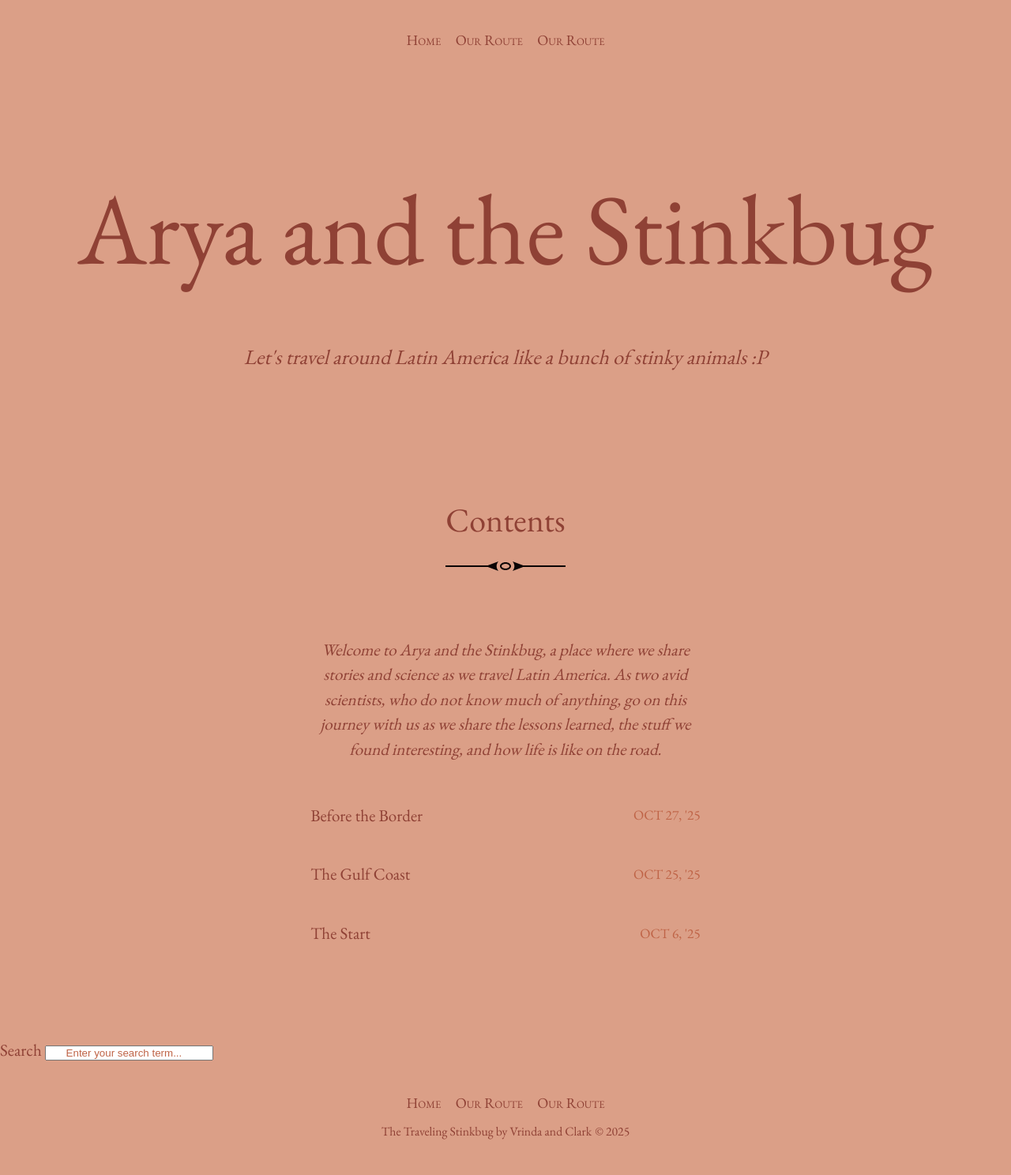
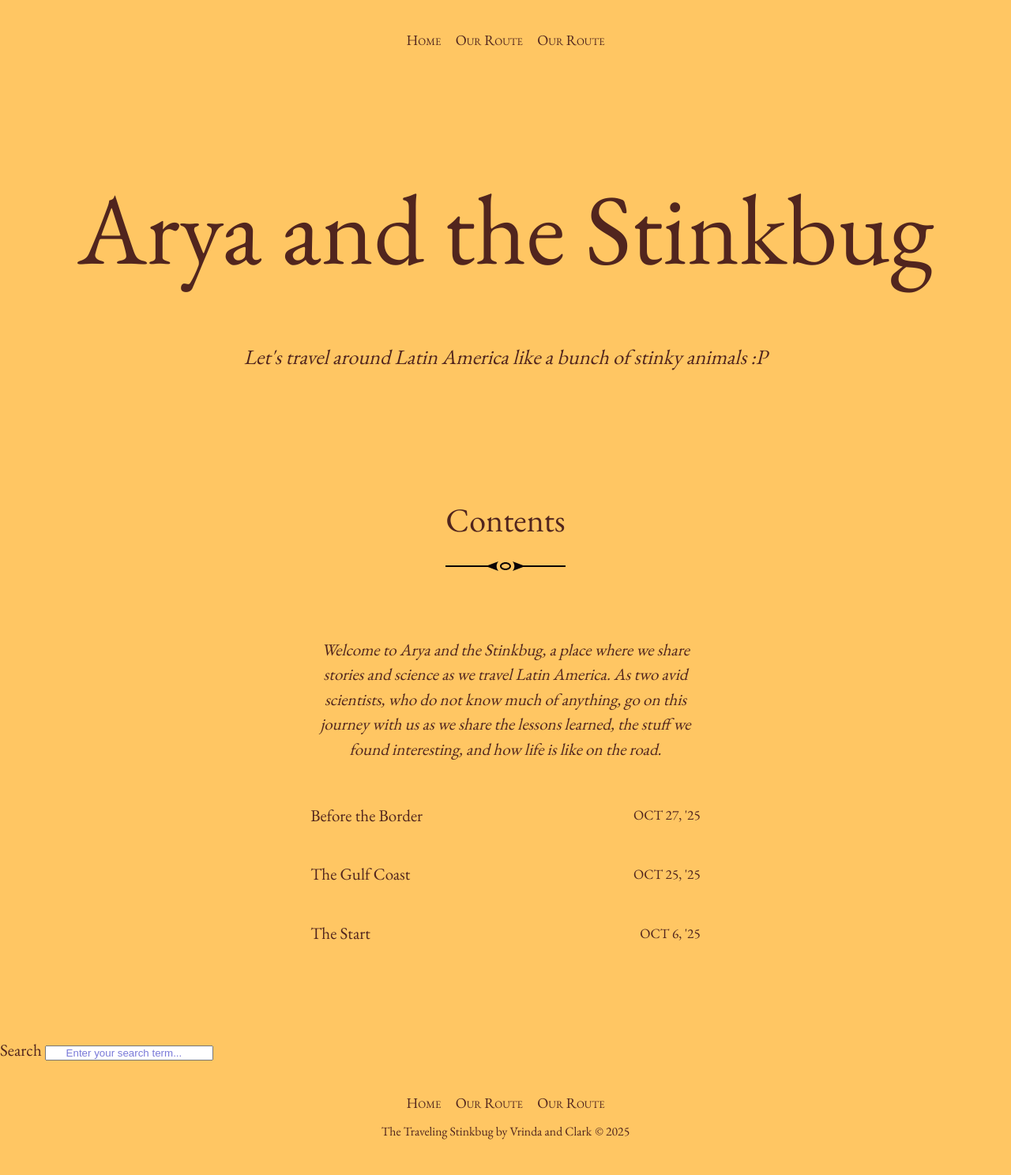
Before and after one commit to vddesai-97/vddesai-97.github.io, a Jekyll site: the page built from index.html, in a window 1280 px wide. Shown: the whole page at 79% size. Built offline with Jekyll 4.4.1, drawn with Linux system fonts in a browser that asks for light colours.

Commit message:
color scheme

```diff
--- a/_sass/_article.scss
+++ b/_sass/_article.scss
@@ -1,5 +1,5 @@
 .post {
-  background: white;
+  background: $article-color;
   margin: 2em auto;
   max-width: 60rem;
   padding: 2em 0;
--- a/_sass/_base.scss
+++ b/_sass/_base.scss
@@ -125,7 +125,7 @@ figcaption {
 }
 
 .post-date {
-  color: $muted-text-color;
+  color: $text-color;
   display: block;
   font-size: .825em;
   white-space: nowrap;
--- a/_sass/_variables.scss
+++ b/_sass/_variables.scss
@@ -1,7 +1,8 @@
-$brand-color:         #db9f87;
-$highlight:           #8eacc5;
-$text-color:          #8f4135;
-$muted-text-color:    #bf6447;
+$brand-color:         #ffc663;
+$highlight:           #6fcb9f;
+$text-color:          #51251e;
+$muted-text-color:    #7a7ad8;
+$article-color:       #f7ede1;
 $font-family:         "EB Garamond", Garamond, "Times New Roman", serif;
 
 $on-bigphone:         375px;
```
Also changed, not shown: 1 other file.
